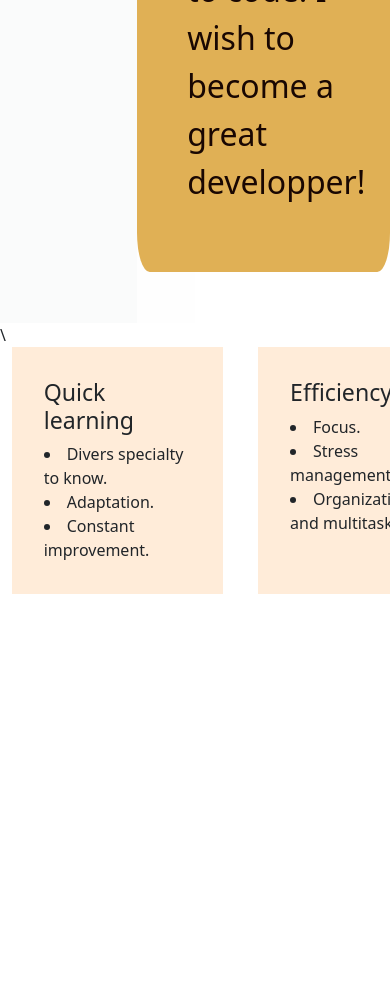
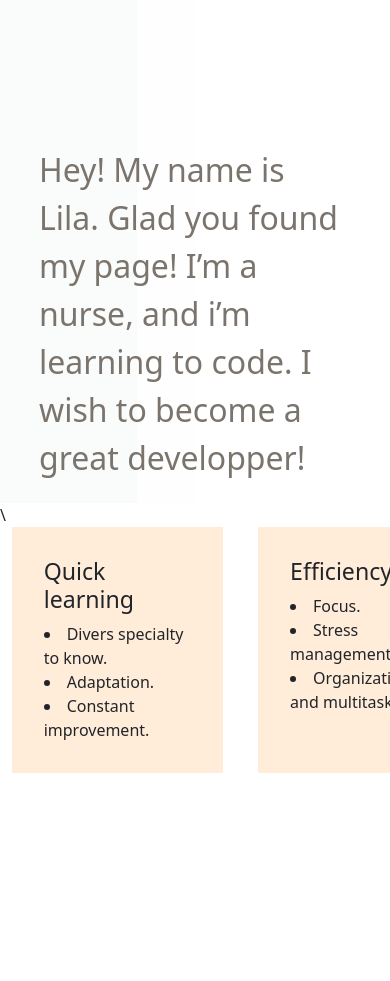
Before and after one commit to LilaDoc/liladoc.dev, a plain HTML site: page index.html in a window 390 px wide. Shown: the part 1019-2000 px from the top of the page. Drawn offline with nearby package versions, Linux system fonts and the light colour scheme; a script that the page names is missing.

Commit message:
responsive fix

```diff
--- a/style.css
+++ b/style.css
@@ -76,6 +76,7 @@ z-index: 2;
     font-size: 6.2rem;
     padding: 6%;
     padding-left: 20%;
+    padding-bottom: 0;
     z-index: 4;
 }
 
@@ -121,46 +122,18 @@ z-index: 2;
   padding: 15%;
 
 }
+
+@media(max-width:1445px){
+  .presentation.text{
+    grid-column: 2/5;
+    grid-row:1/4;
+  }
+}
 /* position: relative; */
 
 
-/* .skills{
+@media(max-width: 1379px) {
 
-
-  display: flex;
-  justify-content: center;
-  align-items: center;
-  gap: 30px;
-  height: 100vh;
-
-}
-
-.skillcard{
-  flex: 0 0 300px;
-  width: 30%;
-  height: 30%;
-  padding: 5%;
-  background-color: #F9D8B3;
-  list-style: none;
-  opacity: 0.7;
-}
-
-
-
-@media (max-width: 480px) and (min-width: 319px){
-    /* body{
-      background-color:lightsalmon;
-    } */
-  }
-  @media (max-width:1297){
-
-
-    }
-
-  @media(max-width: 1379px) {
-    /* body{
-      background-color: limegreen;
-    } */
     .presentation .title{
         font-size: 5rem;
         padding: 20%
@@ -170,8 +143,8 @@ z-index: 2;
         font-size: 2rem;
         grid-column: 2/5;
         grid-row:1/4;
-        background-color: #E0B055;
-        color: #190702;
+
+        color: #7a746d;
         border-radius: 5%;
         padding: 20%;
         margin-bottom: 20%;
@@ -182,3 +155,15 @@ z-index: 2;
 
     }
   }
+
+  @media(max-width: 770px) {
+    .presentation .text{
+        font-size: 2rem;
+        grid-column: 1/5;
+        grid-row:3/4;
+        padding: 10%;
+        padding-top: 0%;
+    }
+
+
+  }
```
Also changed, not shown: index.html (+3 -2 lines).
